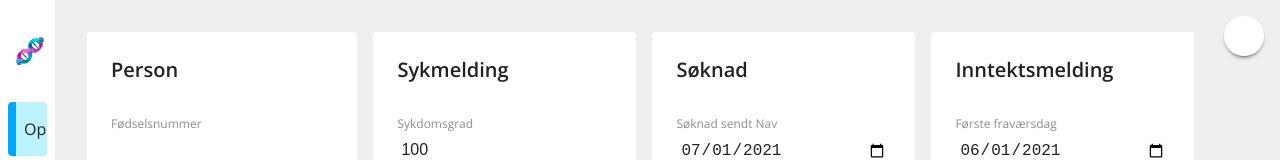
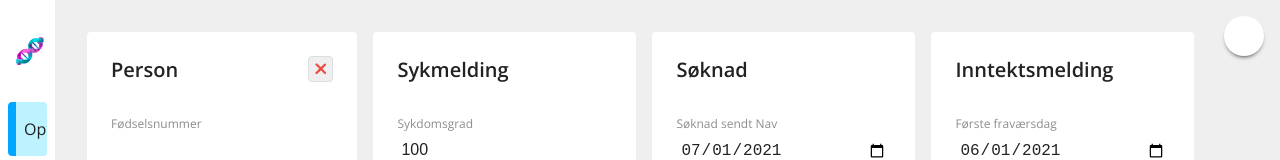
Before and after one commit to navikt/helse-spleis-testdata, a React (Vite) app in the folder frontend/: page / in a window 1280 px wide. Shown: the top 160 px of the page. Built offline with nearby package versions, Linux system fonts and the light colour scheme.

Commit message:
✨ Separat knapp for å slette person
For å slippe å (huske på å) flikke bryteren av og på før man sender inn
dokumenter.

```diff
--- /dev/null
+++ b/frontend/src/screens/opprettDokumenter/DeleteButton.tsx
@@ -0,0 +1,80 @@
+import styles from "./OpprettDokumenter.module.css";
+import { useFormContext } from "react-hook-form";
+import React, { useEffect, useState } from "react";
+import { del } from "../../io/api";
+import { Spinner } from "../../components/Spinner";
+import classNames from "classnames";
+
+const error = (status?: number): boolean =>
+  status !== undefined && status !== null && status >= 400;
+
+const success = (status?: number): boolean =>
+  status !== undefined && status !== null && status < 400;
+
+export const DeleteButton = ({
+  errorCallback,
+}: {
+  errorCallback: (feilet: string) => void;
+}) => {
+  const { getValues } = useFormContext();
+  const [isFetching, setIsFetching] = useState<boolean>(false);
+  const [status, setStatus] = useState<number>();
+
+  useEffect(() => {
+    if (status !== undefined)
+      setTimeout(() => {
+        setStatus(undefined);
+      }, 3000);
+  }, [status]);
+
+  const ignorer = (event: React.SyntheticEvent) =>
+    (event as React.KeyboardEvent).key !== "Enter" &&
+    (event as React.KeyboardEvent).key !== " " &&
+    (event as React.MouseEvent).button !== 0;
+
+  const slettPerson = async (event: React.SyntheticEvent) => {
+    let fnr = getValues("fnr");
+    if (fnr.length !== 11 || ignorer(event)) return;
+
+    event.preventDefault();
+    setIsFetching(true);
+    await del("/person", { ident: fnr })
+      .then((res) => setStatus(res.status))
+      .catch((error) => {
+        setStatus(error.status ?? 404);
+        return error;
+      })
+      .finally(() => setIsFetching(false));
+  };
+
+  useEffect(() => {
+    console.error(`hei, ${status}`);
+    let errorMessage =
+      status && status !== 200 ? "Sletting av person feilet" : undefined;
+    errorCallback(errorMessage);
+  }, [status]);
+
+  return (
+    <span
+      tabIndex={0}
+      role={"button"}
+      className={classNames(
+        styles.SlettPersonButton,
+        success(status) && styles.success,
+        error(status) && styles.error
+      )}
+      onClick={slettPerson}
+      onKeyDown={slettPerson}
+    >
+      {isFetching ? (
+        <Spinner />
+      ) : error(status) ? (
+        "☠️"
+      ) : success(status) ? (
+        "✔️️"
+      ) : (
+        "❌"
+      )}
+    </span>
+  );
+};
--- a/frontend/src/screens/opprettDokumenter/OpprettDokumenter.module.css
+++ b/frontend/src/screens/opprettDokumenter/OpprettDokumenter.module.css
@@ -22,6 +22,43 @@
 
 .CardContainer > *:not(:last-child) {
   margin-bottom: var(--block-small);
+}
+
+.PersonHeader {
+  display: grid;
+  grid-template-columns: repeat(2, 1fr);
+  margin-bottom: var(--block-medium);
+}
+.PersonHeader > h2 {
+  margin-bottom: 0;
+  margin-top: 0;
+  font-size: 1.25rem;
+}
+.PersonHeader > .SlettPersonButton {
+  justify-self: end;
+}
+.SlettPersonButton {
+  display: flex;
+  justify-content: center;
+  align-items: center;
+  background: var(--background-color-primary);
+  border: #dddddd 1px solid;
+  border-radius: 0.25rem;
+  height: 1.6rem;
+  aspect-ratio: 1/1;
+  font-size: 0.6rem;
+  transition: all 0.2s ease;
+}
+.SlettPersonButton:hover {
+  background: var(--active-color-secondary);
+  border-color: #00a6ff;
+}
+.SlettPersonFeilmelding {
+  color: red;
+  grid-column: 1 / span 2;
+  justify-self: end;
+  margin-top: 0.3rem;
+  margin-bottom: -2rem;
 }
 
 .PeriodContainer {
@@ -58,3 +95,11 @@
 .DocumentError {
   font-size: 12px;
 }
+
+.SlettPersonButton.success {
+  /*filter: invert(100%);*/
+}
+.SlettPersonButton.error {
+  background: #161616;
+  font-size: 1.2rem;
+}
--- a/frontend/src/screens/opprettDokumenter/PersonCard.tsx
+++ b/frontend/src/screens/opprettDokumenter/PersonCard.tsx
@@ -4,13 +4,14 @@ import { Checkbox } from "../../components/Checkbox";
 import { Card } from "../../components/Card";
 import { ErrorMessage } from "../../components/ErrorMessage";
 import { useFormContext } from "react-hook-form";
-import React from "react";
+import React, { useState } from "react";
 import {
   validateFødselsnummer,
   validateOrganisasjonsnummer,
 } from "../formValidation";
 import { SykdomTom } from "./SykdomTom";
 import { SykdomFom } from "./SykdomFom";
+import { DeleteButton } from "./DeleteButton";
 
 const useDocumentsValidator = () => {
   const { watch } = useFormContext();
@@ -28,12 +29,21 @@ const useDocumentsValidator = () => {
 
 export const PersonCard = React.memo(() => {
   const { register, formState } = useFormContext();
+  const [deleteErrorMessage, setDeleteErrorMessage] = useState(undefined)
 
   const validateSendsDocuments = useDocumentsValidator();
 
+  const deleteFailed = (errorMessage) => {
+    setDeleteErrorMessage(errorMessage)
+  }
+
   return (
     <Card>
-      <h2 className={styles.Title}>Person</h2>
+      <div className={styles.PersonHeader}>
+        <h2 className={styles.PersonTitle}>Person</h2>
+        <DeleteButton errorCallback={deleteFailed} />
+        {deleteErrorMessage && <div className={styles.SlettPersonFeilmelding}>{deleteErrorMessage}</div>}
+      </div>
       <div className={styles.CardContainer}>
         <FormInput
           data-testid="fnr"
```
Also changed, not shown: 1 other file (tests, documents, lock files or other folders).
